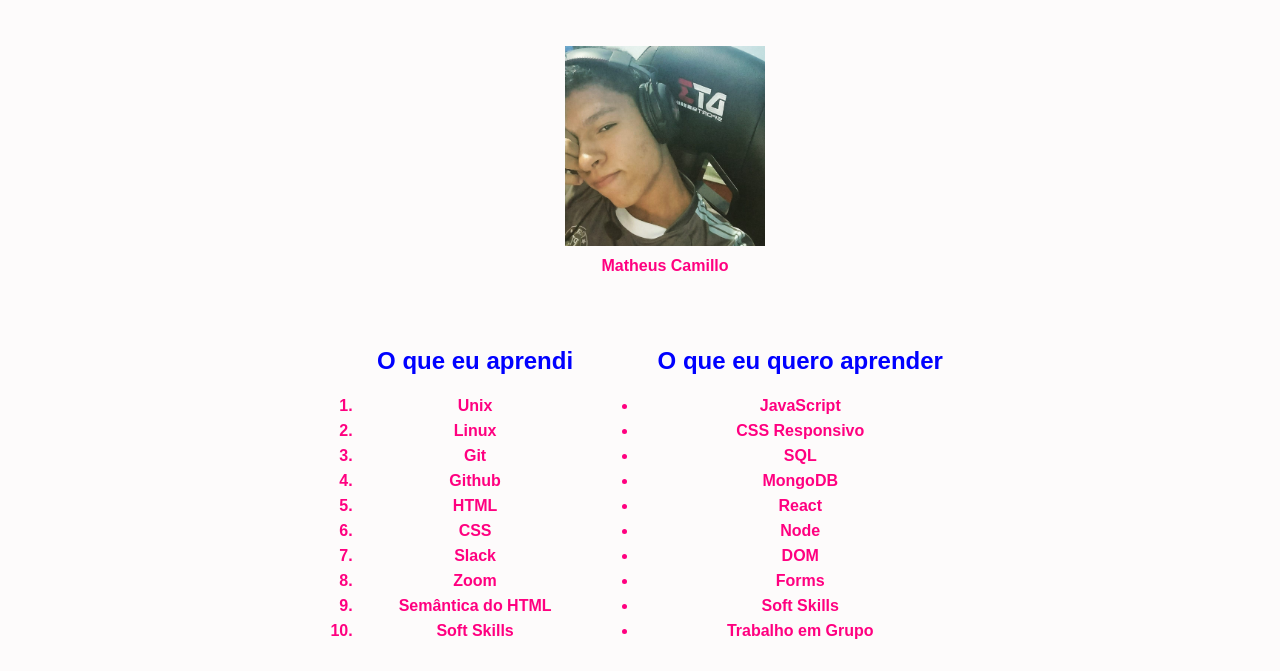
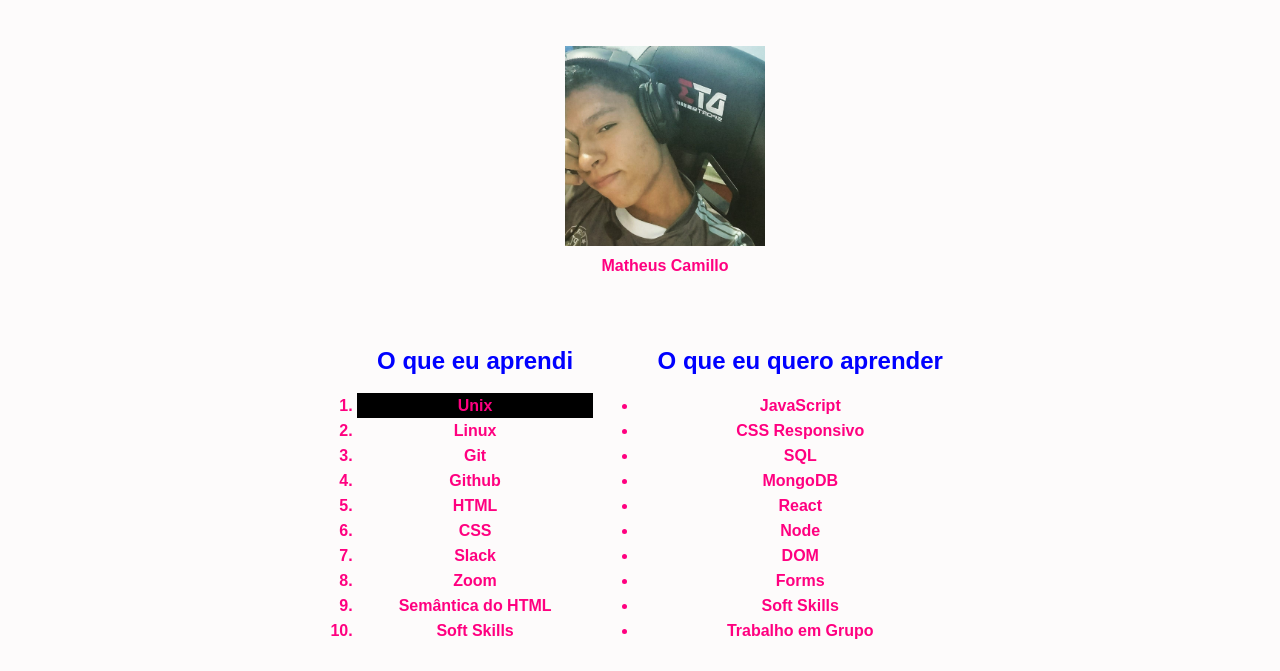
Before and after one commit to mcamillosf/project-lessons-learned, a plain HTML site: page index.html in a window 1280 px wide. In both pictures the pointer is over the item "Unix". Shown: the part 129-800 px from the top of the page. Drawn offline with Linux system fonts and the light colour scheme; a web font is replaced by a local one.

Commit message:
adicionando hover nas listas

```diff
--- a/style.css
+++ b/style.css
@@ -152,3 +152,7 @@ table , th , td {
   color: blue;
   padding: 20px;
 }
+
+#listas li:hover {
+  background-color: black;
+}
```
